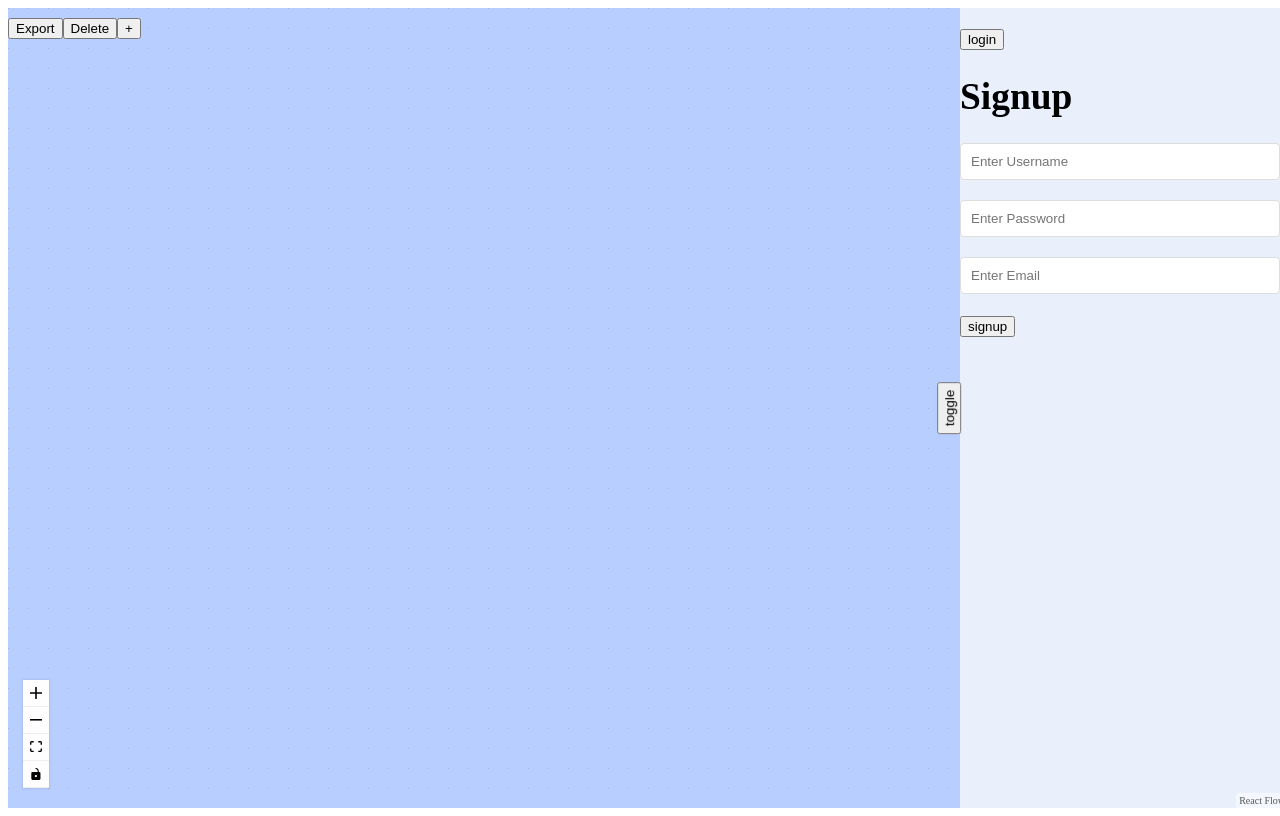
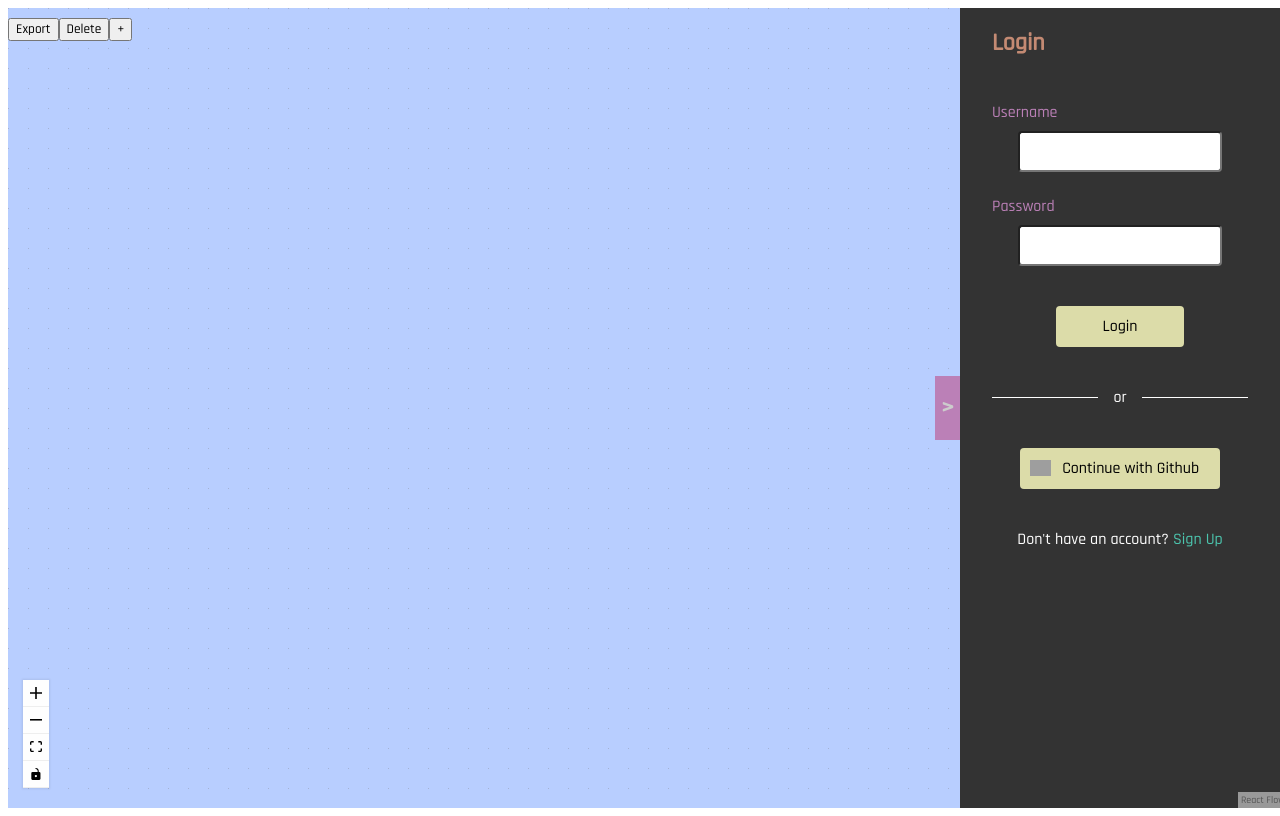
Before and after one commit to KaiyuanMa/code-generator, a React app: page /#/ in a window 1280 px wide. Built offline with nearby package versions, Linux system fonts and the light colour scheme; grey boxes are pictures that could not be loaded.

Commit message:
css on side bar

```diff
--- a/public/index.html
+++ b/public/index.html
@@ -4,6 +4,9 @@
     <script defer src="/dist/main.js"></script>
     <title>Document</title>
     <link rel="stylesheet" href="/public/styles.css" />
+    <link rel="preconnect" href="https://fonts.googleapis.com">
+    <link rel="preconnect" href="https://fonts.gstatic.com" crossorigin>
+    <link href="https://fonts.googleapis.com/css2?family=Rajdhani:wght@500&display=swap" rel="stylesheet">
   </head>
   <body>
     <div id="root"></div>
--- a/public/styles.css
+++ b/public/styles.css
@@ -1,3 +1,7 @@
+* {
+  font-family: 'Rajdhani', sans-serif;
+}
+
 .model-node {
   height: fit-content;
   border: 1px solid #eee;
@@ -27,6 +31,8 @@
   z-index: 4;
 }
 
+/* sidebar */
+
 .side-bar-container {
   position: fixed;
   right: 0;
@@ -37,26 +43,37 @@
 }
 
 .side-bar {
+  padding: 0 10%;
   height: 100vh;
   /* width: 50rem; */
   /* position: fixed; */
   /* right: 0; */
-  background-color: #e9effb;
+  background-color: #333333;
   overflow-y: scroll;
 }
 
-.side-bar-header {
-  padding: 0 10%;
+.side-bar-header-container {
+  /* padding: 0 10%; */
   display: flex;
   justify-content: space-between;
   align-items: center;
 }
 
-.side-bar > input {
+.side-bar-header {
+  color: #c38a73;
+}
+
+.side-bar-input {
   display: block;
   margin: auto;
   width: 70%;
   max-width: 250px;
+  border-radius: 4px;
+  padding: 10px;
+}
+
+.side-bar-input:focus {
+  outline: none;
 }
 
 .side-bar > ul {
@@ -65,15 +82,28 @@
   list-style-type: none;
 }
 
-.side-bar > ul > li > button {
+.dataset-button {
   margin: 0 auto 20px;
   height: 130px;
   width: 130px;
   border-radius: 10%;
-  background-color: white;
+  background-color: #dcdca9;
   display: flex;
   justify-content: center;
   align-items: center;
+  font-weight: bold;
+  font-size: 1rem;
+  border: 0;
+  cursor: pointer;
+  box-shadow: 0 0 10px rgba(0, 0, 0, 0.1);
+  transition-duration: 0.3s;
+}
+
+.dataset-button:hover, .dataset-button:focus, .dataset-button:active {
+  background-color:#aeae3f;
+  transition: 0.3s;
+  box-shadow: 0 0 10px rgba(0, 0, 0, 0.5);
+  transform: scale(1.05);
 }
 
 .button-wrapper {
@@ -87,10 +117,96 @@
 
 .toggle {
   position: absolute;
-  right: -15px;
-  height: 1.5rem;
-  transform: rotate(-90deg);
+  right: 0px;
+  height: 4rem;
+  /* transform: rotate(-90deg); */
   z-index: 99;
+  font-size: 1.5rem;
+  font-weight: bold;
+  font-stretch: expanded;
+  background-color: #bb80b7;
+  color: #cccccc;
+  border: none;
+  cursor: pointer;
+}
+
+.toggle:hover {
+  background-color:#894485;
+  transition: 0.3s;
+}
+
+.login-signup-form > p {
+  color: #bb80b7;
+  margin: 1.5em 0 0.5em;
+}
+
+.login-signup-button {
+  background-color: #dcdca9;
+  display: block;
+  margin: 2.5rem auto;
+  width: 50%;
+  max-width: 200px;
+  padding: 10px;
+  border: 0;
+  font-size: 1rem;
+  border-radius: 4px;
+  cursor: pointer;
+}
+
+
+.login-signup-button:hover {
+  background-color:#aeae3f;
+  transition: 0.3s;
+}
+
+.github-button {
+  width: 80%;
+}
+
+.or {
+  display: block;
+  text-align: center;
+  overflow: hidden;
+  white-space: nowrap;
+}
+
+.or > span {
+  position: relative;
+  display: inline-block;
+  color: white;
+}
+
+.or > span:before,
+.or > span:after {
+  content: "";
+  position: absolute;
+  top: 50%;
+  width: 9999px;
+  height: 1px;
+  background: white;
+}
+
+.or > span:before {
+  right: 100%;
+  margin-right: 15px;
+}
+
+.or > span:after {
+  left: 100%;
+  margin-left: 15px;
+}
+
+.account {
+  color: white;
+  text-align: center;
+}
+
+.account > a {
+  color: #4cc5ae;
+}
+
+.account > a:hover {
+  cursor: pointer;
 }
 
 /* ModelEdge */
@@ -176,7 +292,7 @@
 .model-validation-list-item {
   display: flex;
 }
-label , input{
+/* label , input{
   display: block;
 }
 input {
@@ -187,4 +303,4 @@ input {
   border: 1px solid #ddd;
   border-radius: 4px;
   box-sizing: border-box;
-}
+} */
--- a/src/components/Login.js
+++ b/src/components/Login.js
@@ -35,23 +35,37 @@ class Login extends Component {
     const { username, password } = this.state;
 
     return (
-      <form className="login" onSubmit={onSubmit}>
-        <h3>Login</h3>
+      <>
+      <div className="side-bar-header-container">
+          <h2 className='side-bar-header'>Login</h2>
+        </div>
+        <form className="login-signup-form" onSubmit={onSubmit}>
+          <p>Username</p>
           <input
+            className='side-bar-input'
             name="username"
             onChange={onChange}
             value={username}
-          placeholder="Enter Username"
           />
+          <p>Password</p>
           <input
+            className='side-bar-input'
             type="password"
             name="password"
             onChange={onChange}
             value={password}
-          placeholder="Enter Password"
           />
-        <button>Login</button>
+          <button className='login-signup-button'>Login</button>
       </form>
+      <p className='or'><span>or</span></p>
+      <button className='login-signup-button github-button'>
+        <img
+          src='https://cdn-icons-png.flaticon.com/512/25/25231.png'
+          style={{ height: '1rem', float: 'left', position: 'relative', top: '2px' }}
+        />
+        Continue with Github
+      </button>
+      </>
     );
   }
 }
--- a/src/components/SideBar.js
+++ b/src/components/SideBar.js
@@ -26,17 +26,21 @@ class SideBar extends Component {
             onClick={() => this.setState({ isOpen: !isOpen })}
             className="toggle"
           >
-            toggle
+            {
+              isOpen ?
+              '>' :
+              '<'
+            }
           </button>
         </div>
         <div className="side-bar" style={{ width: isOpen ? "20rem" : 0 }}>
           {isLoggedIn ? (
             <UserPage />
           ) : (
-            <h3>
+            <div>
               {" "}
               <UserControl />{" "}
-            </h3>
+            </div>
           )}
         </div>
       </div>
--- a/src/components/Signup.js
+++ b/src/components/Signup.js
@@ -30,34 +30,39 @@ class Signup extends Component {
       const { username, password, email, is } = this.state;
 
       return(
-            <div>
-           <h1>Signup</h1>
-           <form className='signup'onSubmit={onSubmit}>
+          <>
+            <div className="side-bar-header-container">
+              <h2 className='side-bar-header'>Sign Up</h2>
+            </div>
+           <form className='login-signup-form' onSubmit={onSubmit}>
+              <p>Username</p>
                <input
-               name="username"
+                className='side-bar-input'
+                name="username"
                 onChange={onChange}
                 value={username}
-                placeholder="Enter Username"
                />
-
+              <p>Email</p>
+              <input
+                className='side-bar-input'
+                type='email'
+                name="email"
+                onChange={onChange}
+                value={email}
+              />
+               <p>Password</p>
                <input
-               type='password'
+                className='side-bar-input'
+                type='password'
                 name="password"
                 onChange={onChange}
                 value={password}
-                placeholder="Enter Password"
               />
-              <input
-               type='email'
-                name="email"
-                onChange={onChange}
-                value={email}
-                placeholder="Enter Email"
-              />
-              <button>signup</button>
+              <button className='login-signup-button'>Sign Up</button>
            </form>
-
-           </div>
+           <p className='or'><span>or</span></p>
+           <button className='login-signup-button github-button'>Continue with Github</button>
+          </>
           )
       }
     }
--- a/src/components/UserControl.js
+++ b/src/components/UserControl.js
@@ -3,15 +3,15 @@ import Signup from "./Signup";
 import React, { useState } from "react";
 
 export default function UserControl() {
-  const [curPage, setPage] = useState(false);
+  const [curPage, setPage] = useState(true);
 
   return (
     <div>
-      <button onClick={() => setPage(!curPage)}>
-        {curPage ? "signup" : "login"}
-      </button>
-
       {curPage ? <Login setPage={setPage} /> : <Signup setPage={setPage} />}
+      {curPage ?
+        <p className='account'>Don't have an account? <a onClick={() => setPage(!curPage)}>Sign Up</a></p> :
+        <p className='account'>Already have an account? <a onClick={() => setPage(!curPage)}>Login</a></p>
+      }
     </div>
   );
 }
--- a/src/components/UserPage.js
+++ b/src/components/UserPage.js
@@ -135,19 +135,21 @@ class UserPage extends Component {
 
     return (
       <>
-        <div className="side-bar-header">
-          <h2>Hello {auth.username}</h2>
-          <button onClick={logout} style={{ height: "1.5rem" }}>
+        <div className="side-bar-header-container">
+          <h2 className='side-bar-header'>Hello {auth.username}</h2>
+          <p className="account">
+            <a onClick={logout}>
             Logout
-          </button>
+            </a>
+          </p>
         </div>
-        <input
+        <input className='side-bar-input'
           placeholder="Search for Dataset"
           onChange={(ev) => this.setState({ term: ev.target.value })}
         />
         <ul>
           <li>
-            <button onClick={createDataSet}>
+            <button className='dataset-button' onClick={createDataSet}>
               <span style={{ fontSize: "2rem" }}>+</span>
             </button>
           </li>
@@ -155,7 +157,7 @@ class UserPage extends Component {
             const { id, name } = dataSet;
             return (
               <li key={id}>
-                <button onClick={() => setDataSet(id)}>
+                <button className='dataset-button' onClick={() => setDataSet(id)}>
                   <span>{name}</span>
                 </button>
               </li>
```
Lines whose indentation alone changed are shown as unchanged.
